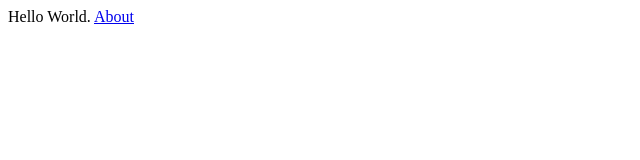
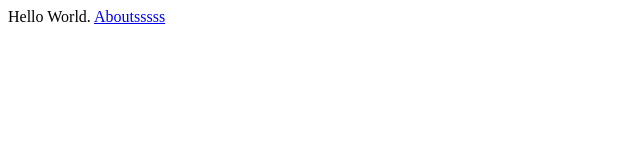
Before and after one commit to paolomangiadev/camo-rx7, a Next.js app: page / in a window 1280 px wide. Shown: the top 160 px of the page, without its empty margins (0-640 px from the left). Built offline with nearby package versions, Linux system fonts and the light colour scheme.

Commit message:
test commit

```diff
--- a/pages/index.js
+++ b/pages/index.js
@@ -1,12 +1,12 @@
-import Link from 'next/link'
+import Link from "next/link";
 
 export default function IndexPage() {
   return (
     <div>
-      Hello World.{' '}
+      Hello World.{" "}
       <Link href="/about">
-        <a>About</a>
+        <a>Aboutsssss</a>
       </Link>
     </div>
-  )
+  );
 }
```
Also changed, not shown: package.json (+3 -5 lines), public/loop.gif (added).
